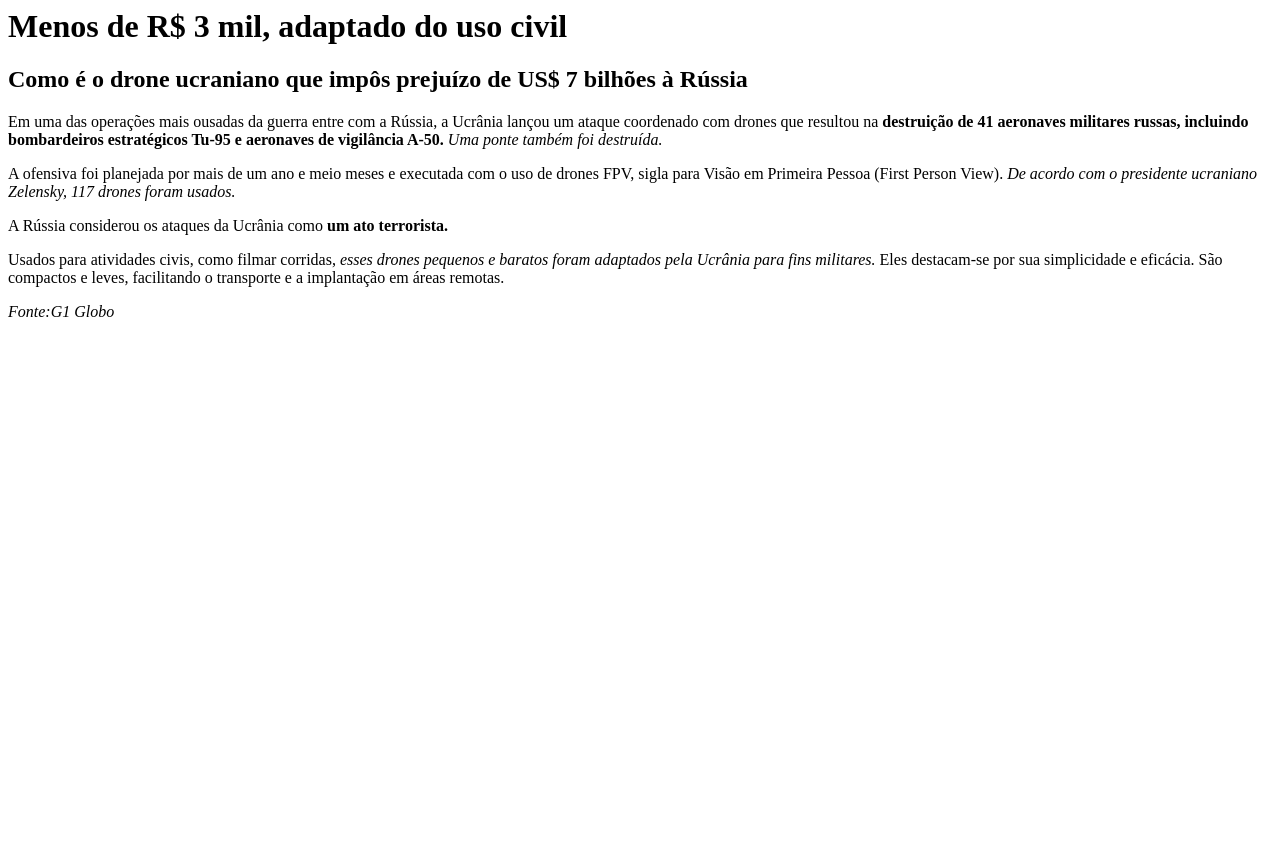
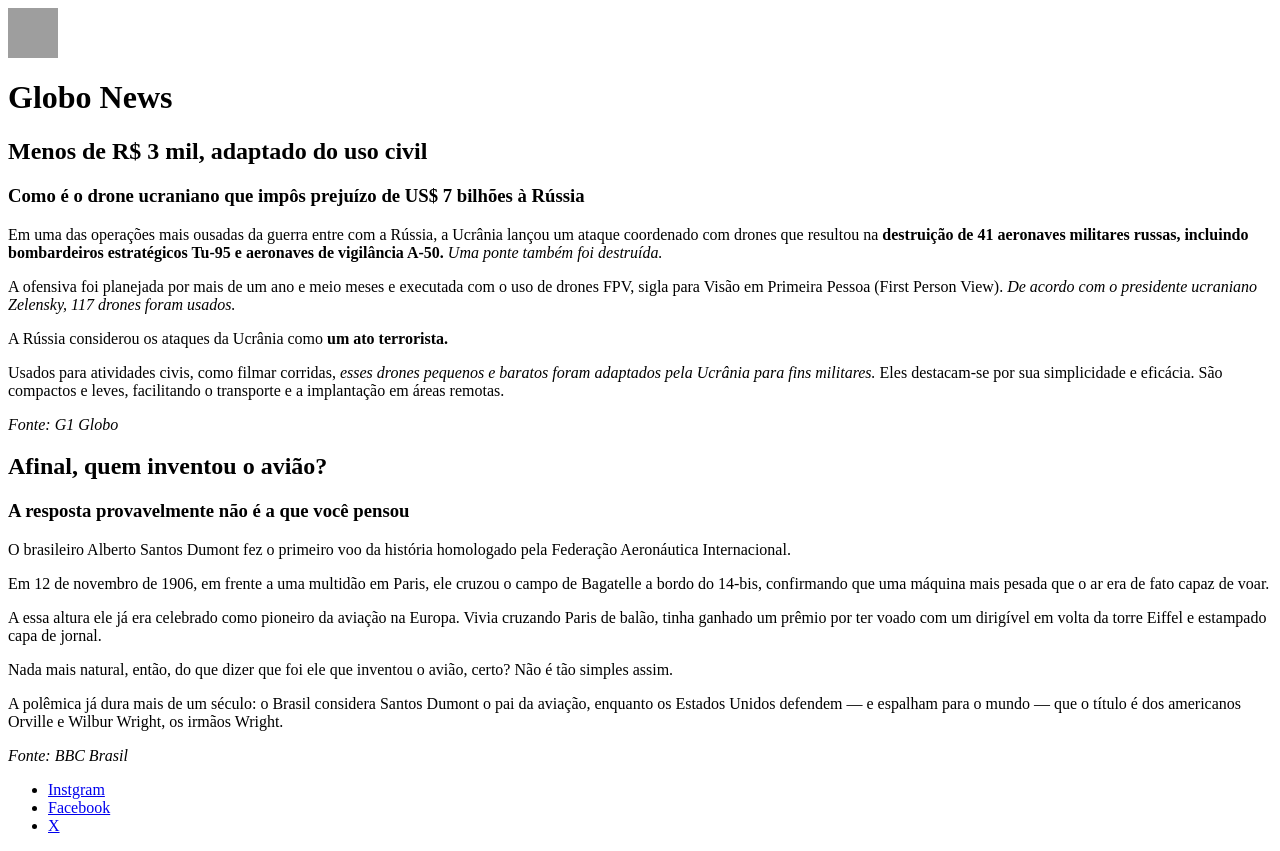
Before and after one commit to Erickcostt/desenvolve-introducao-web, a plain HTML site: page noticia.html in a window 1280 px wide. Before the commit the page ends 800 px from the top, so only its background shows below. Drawn offline with Linux system fonts and the light colour scheme; grey boxes are pictures that could not be loaded.

Commit message:
Add files via upload

```diff
--- a/noticia.html
+++ b/noticia.html
@@ -1,10 +1,18 @@
-<!--a. Título principal
+<!--
 
-b. Subtítulo descrevendo a notícia em mais detalhes
+Prática. Estenda a página noticias.html implementada no exercício "elementos textuais", incluindo os seguintes containers:
 
-c. Pelo menos quatro parágrafos contendo o texto da notícia
+a. Um <header> que irá mostrar o título e um logo do portal de notícias;
 
-d. A aplicação de pelo menos 6 elementos de formatação </!-->
+b. Um <footer> que irá incluir uma lista de links para redes sociais;
+
+c. Um <main> que irá englobar todo conteúdo principal da página. Isto é,
+
+as notícias propriamente ditas;
+
+d. Cada notícia deverá ser declarada dentro de um <article>
+
+</!-->
 
 
 
@@ -14,8 +22,14 @@ d. A aplicação de pelo menos 6 elementos de formatação </!-->
         <title>Globo News</title>
     </head>
     <body>
-        <h1>Menos de R$ 3 mil, adaptado do uso civil</h1>
-        <h2>Como é o drone ucraniano que impôs prejuízo de US$ 7 bilhões à Rússia</h2>
+        <header>
+            <img src="https://picsum.photos/50" />
+            <h1>Globo News</h1>
+        </header>
+        <main>
+            <article>
+     <h2>Menos de R$ 3 mil, adaptado do uso civil</h2>
+        <h3>Como é o drone ucraniano que impôs prejuízo de US$ 7 bilhões à Rússia</h3>
 
         <p>
             Em uma das operações mais ousadas da guerra entre com a Rússia, a Ucrânia
@@ -38,7 +52,39 @@ d. A aplicação de pelo menos 6 elementos de formatação </!-->
             o transporte e a implantação em áreas remotas.
         </p>
         <p>
-         <em>Fonte:G1 Globo</em>
+         <em>Fonte: G1 Globo</em>
         </p>
 
+            </article>
+            <article>
+                <h2>Afinal, quem inventou o avião?</h2>
+                <h3>A resposta provavelmente não é a que você pensou</h3>
+                <p>
+                    O brasileiro Alberto Santos Dumont fez o primeiro voo da história homologado pela Federação Aeronáutica Internacional.
+                </p>
+                <p>
+                    Em 12 de novembro de 1906, em frente a uma multidão em Paris, ele cruzou o campo de Bagatelle a bordo do 14-bis, confirmando que uma máquina mais pesada que o ar era de fato capaz de voar.
+                </p>
+                <p>
+                    A essa altura ele já era celebrado como pioneiro da aviação na Europa. Vivia cruzando Paris de balão, tinha ganhado um prêmio por ter voado com um dirigível em volta da torre Eiffel e estampado capa de jornal.
+                </p>
+                <p>
+                    Nada mais natural, então, do que dizer que foi ele que inventou o avião, certo? Não é tão simples assim.
+                </p>
+                <p>
+                    A polêmica já dura mais de um século: o Brasil considera Santos Dumont o pai da aviação, enquanto os Estados Unidos defendem — e espalham para o mundo — que o título é dos americanos Orville e Wilbur Wright, os irmãos Wright.
+                </p>
+                <p><em>Fonte: BBC Brasil</em></p>
+            </article>
+        </main>
+
+
+        <footer>
+            <ul>
+                <li><a href="https://www.instagram.com/cristiano/" >Instgram</a></li>
+                <li><a href="https:/www.facebook.com" >Facebook</a></li>
+                <li><a href="https://x.com/elonmusk" >X</a></li>
+            </ul>
+        </footer>
+
     </body>
```
